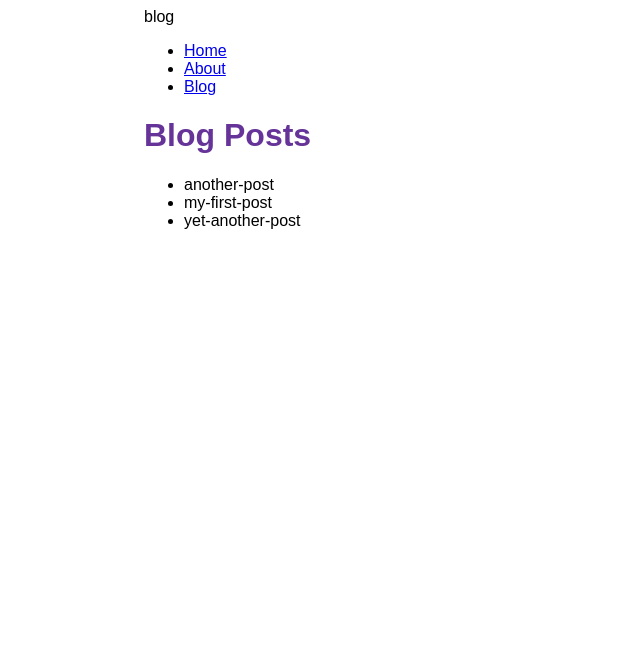
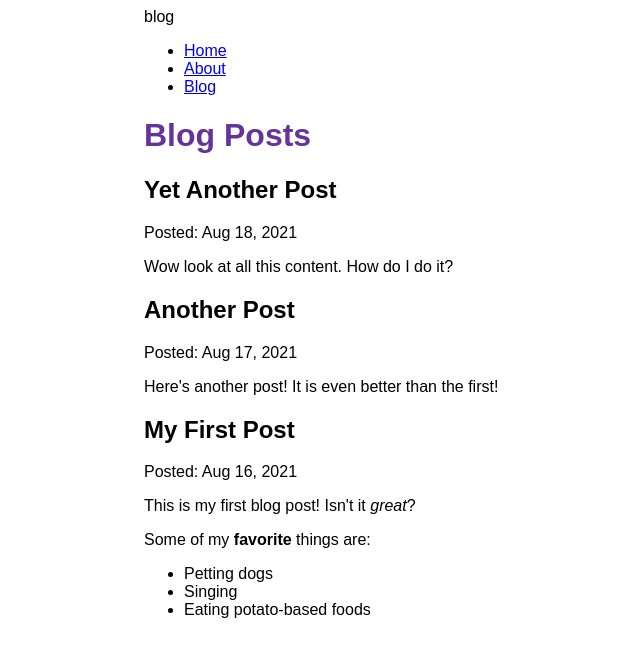
Before and after one commit to TheSavageDev/gatsby-blog, a Gatsby site: page /blog in a window 1280 px wide. Shown: the whole page, without its empty margins (246-886 px from the left). Built offline with nearby package versions, Linux system fonts and the light colour scheme; Gatsby itself is replaced by a stand-in of ours.

Commit message:
Finished Gatsby Tutorial Part 5

```diff
--- a/blog/another-post.mdx
+++ b/blog/another-post.mdx
@@ -0,0 +1,6 @@
+---
+title: "Another Post"
+date: "2021-08-17"
+---
+
+Here's another post! It is even better than the first!
--- a/blog/my-first-post.mdx
+++ b/blog/my-first-post.mdx
@@ -0,0 +1,12 @@
+---
+title: "My First Post"
+date: "2021-08-16"
+---
+
+This is my first blog post! Isn't it *great*?
+
+Some of my **favorite** things are:
+
+- Petting dogs
+- Singing
+- Eating potato-based foods
--- a/blog/yet-another-post.mdx
+++ b/blog/yet-another-post.mdx
@@ -0,0 +1,6 @@
+---
+title: "Yet Another Post"
+date: "2021-08-18"
+---
+
+Wow look at all this content. How do I do it?
--- a/gatsby-config.js
+++ b/gatsby-config.js
@@ -14,5 +14,6 @@ module.exports = {
         path: `${__dirname}/blog`,
       }
     },
+    "gatsby-plugin-mdx",
   ],
 };
--- a/package.json
+++ b/package.json
@@ -15,9 +15,12 @@
     "clean": "gatsby clean"
   },
   "dependencies": {
+    "@mdx-js/mdx": "^1.6.22",
+    "@mdx-js/react": "^1.6.22",
     "gatsby": "^3.11.1",
     "gatsby-plugin-gatsby-cloud": "^2.11.0",
     "gatsby-plugin-image": "^1.11.0",
+    "gatsby-plugin-mdx": "^2.11.0",
     "gatsby-plugin-sharp": "^3.11.0",
     "gatsby-source-filesystem": "^3.11.0",
     "react": "^17.0.1",
--- a/src/pages/blog.js
+++ b/src/pages/blog.js
@@ -1,28 +1,36 @@
 import * as React from 'react'
 import { graphql } from 'gatsby'
 import Layout from '../components/layout'
+import { MDXRenderer } from 'gatsby-plugin-mdx'
 
 const BlogPage = ({ data }) => {
   return (
     <Layout pageTitle="Blog Posts">
-      <ul>
-        {
-          data.allFile.nodes.map(node => (
-            <li key={node.name}>
-              {node.name}
-            </li>
-          ))
-        }
-      </ul>
+      {
+        data.allMdx.nodes.map(node => (
+          <article key={node.id}>
+            <h2>{node.frontmatter.title}</h2>
+            <p>Posted: {node.frontmatter.date}</p>
+            <MDXRenderer>
+              {node.body}
+            </MDXRenderer>
+          </article>
+        ))
+      }
     </Layout>
   )
 }
 
 export const query = graphql`
   query {
-    allFile {
+    allMdx(sort: { fields: frontmatter___date, order: DESC }) {
       nodes {
-        name
+        frontmatter {
+          date(formatString: "MMM D, YYYY")
+          title
+        }
+        id
+        body
       }
     }
   }
```
Also changed, not shown: 1 other file.
